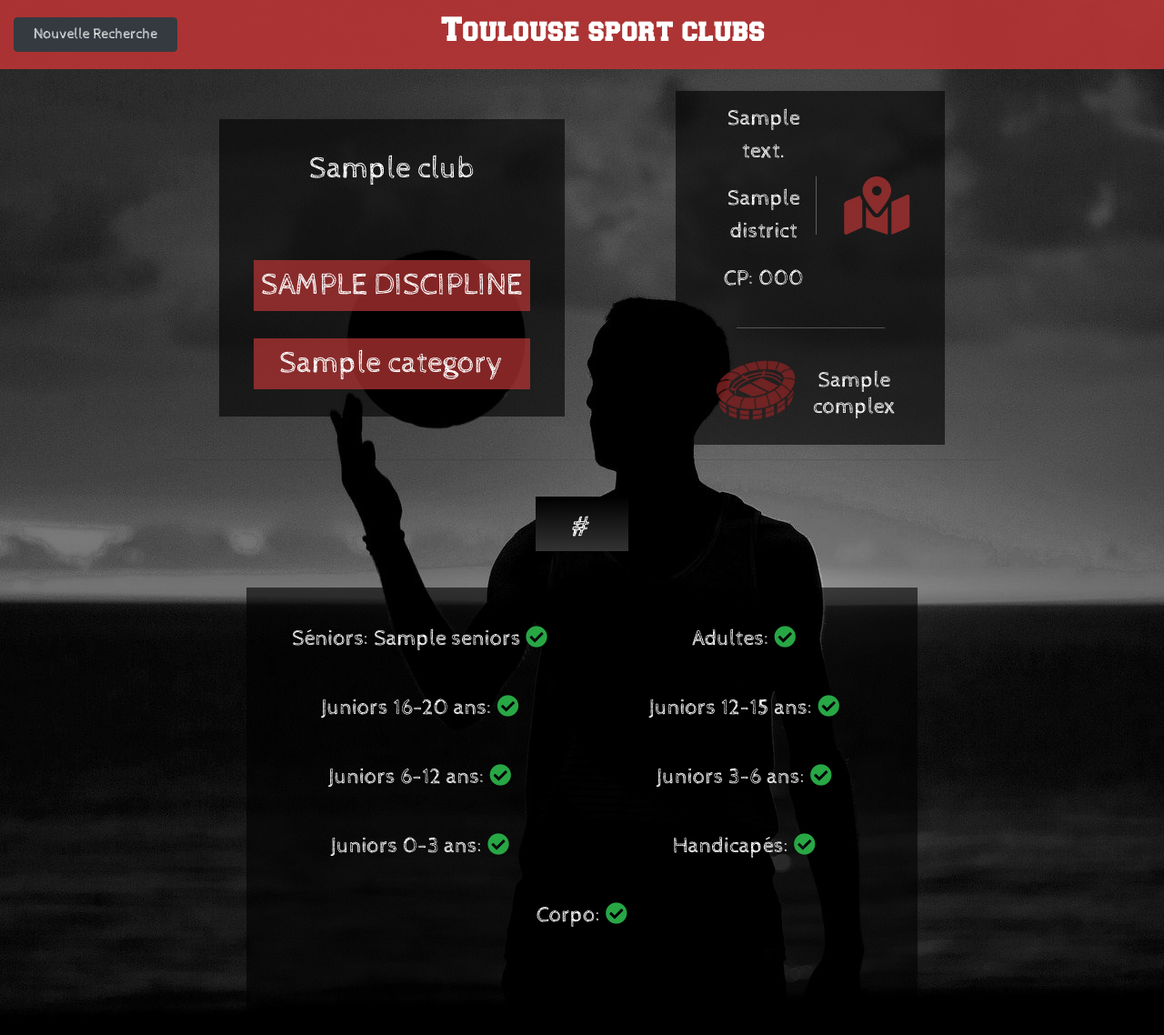
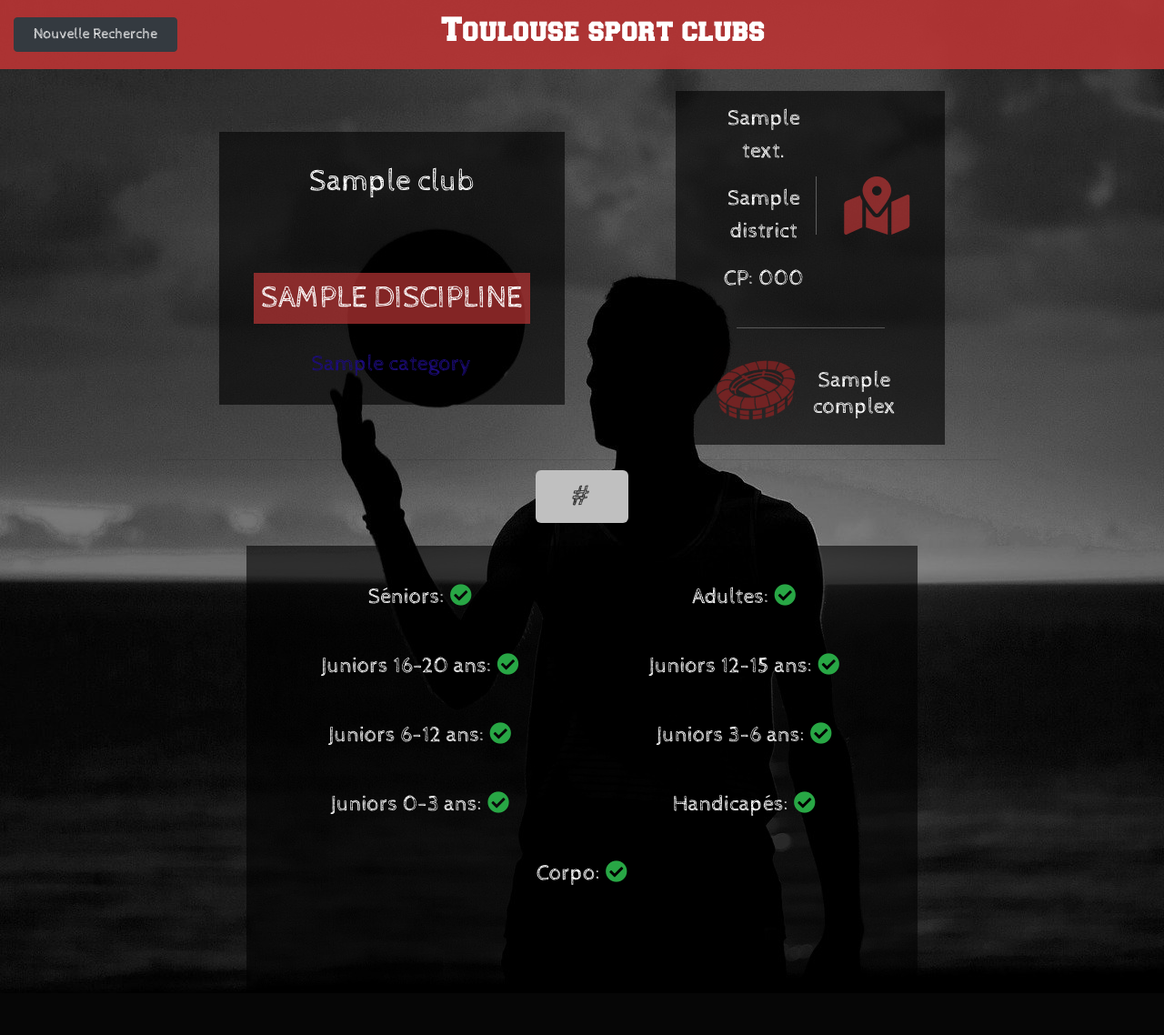
Before and after one commit to sylpi10/toulouse-sport-clubs, a Symfony app: template templates/api/detail.html.twig in a window 1280 px wide. Shown: the whole page at 91% size. After the commit the page ends 1092 px from the top, so only its background shows below. Run offline with Twig, Linux system fonts and the light colour scheme; the template is opened without the code that fills it: most values are stand-ins (such as "Sample title", 1, 10 or a date in 2020); some libraries are stand-ins or nearby versions.

Commit message:
some styling on detail page

```diff
--- a/public/css/style.css
+++ b/public/css/style.css
@@ -403,27 +403,24 @@ tspan{
     color: #fff;
 }
 
-.web-link{
-    margin: 40px auto;
-    display: flex;
-    justify-content: space-around;
-    align-items: center;
-    width: 60%;
-    transition: all 1s ease;
-}
-.web-link a {
-    background-image: linear-gradient(#000, #333);
-    color: #fff;
+
+.web-link {
+    /* background-image: linear-gradient(#fff, #aaa); */
+    background-color: silver;
+    color: #333;
     height: 60px;
     padding: 10px 40px;
     font-size: 2rem;
     transition: all 1s ease;
+    border-radius: 6px;
 }
-.web-link a:hover {
-    background-image: linear-gradient(#333, #000);
+.web-link:hover {
+    /* background-image: linear-gradient(#333, #000); */
+    background-color: transparent;
     text-decoration: none;
-    box-shadow: inset 2px 2px 2px #333, inset -2px -2px 2px #333;
+    box-shadow: inset 2px 2px 2px silver, inset -2px -2px 2px silver;
     transform: scale(1.03);
+    color: #fff;
 }
 
 .specifics{
@@ -433,7 +430,7 @@ tspan{
     flex-wrap: wrap;
      width: 80%;
      align-items: center;
-     margin: auto;
+     margin:30px auto 0 auto;
 }
 .specifics i{
     font-size: 1.5rem !important;
--- a/templates/api/detail.html.twig
+++ b/templates/api/detail.html.twig
@@ -12,7 +12,7 @@
                 <div class="club-name">
                     <h2 class="detail-title">{{club.name}}</h2>
                     <h3>{{club.discipline|upper}}</h3>
-                    <h3>{{club.categories.name}}</h3>
+                    <h4>{{club.categories.name}}</h4>
                 </div>
 
                 {# club address details  #}
@@ -48,21 +48,17 @@
 
                         <hr>
 
-
-
-
                         {% if club.weblink != '' %}
-                            <div class="web-link">
-                                <a href="{{"http://" ~ club.weblink}}" class=""title="Voir le Site Web" target="_new">
+                            {# <div class="web-link"> #}
+                                <a href="{{"http://" ~ club.weblink}}" class="web-link" title="Voir le Site Web" target="_new">
                                     {{club.weblink}}
                                 </a>
-                            </div>
+                            {# </div>     #}
                         {% endif %}
 
                         <div class="specifics">
                             <p>
                                 Séniors:
-                                {{club.seniors}}
                                 {% if club.seniors is defined %}
                                     {% if club.seniors %}
                                     <i class="fas fa-check-circle text-success"></i>
```
